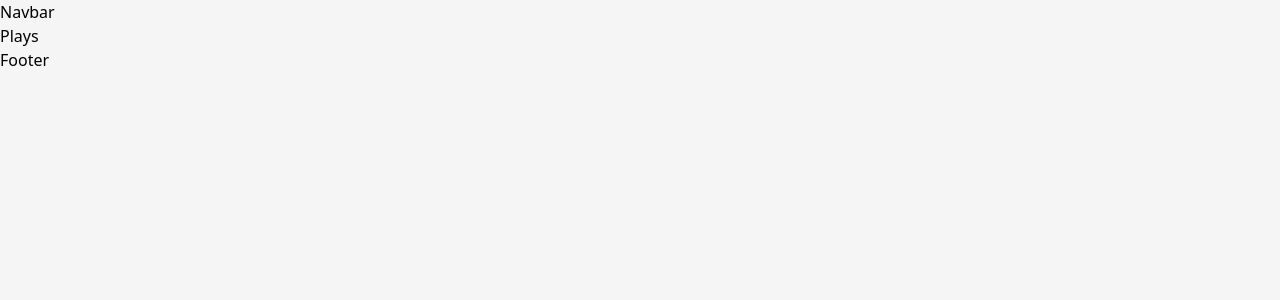
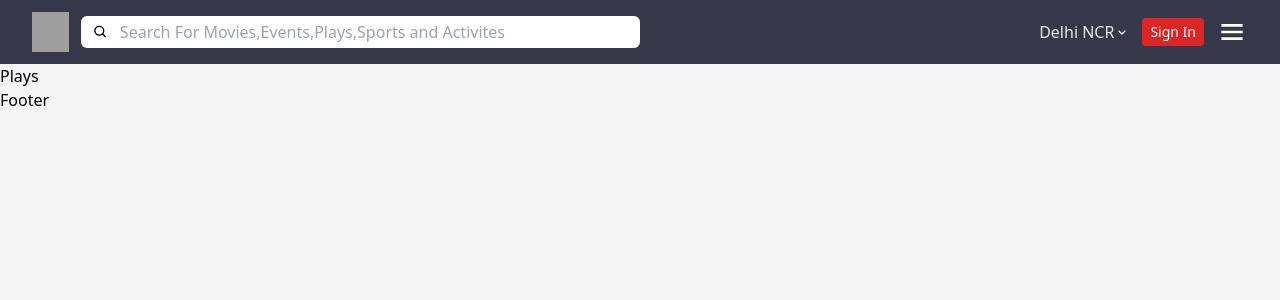
Before and after one commit to Aditya-raj77x/Book-My-Show-Clone, a React (Create React App) app: page /plays in a window 1280 px wide. Shown: the top 300 px of the page. Built offline with nearby package versions, Linux system fonts and the light colour scheme; grey boxes are pictures that could not be loaded.

Commit message:
completed navbar of home page

```diff
--- a/src/component/HeroCarousel/HeroCarousel.jsx
+++ b/src/component/HeroCarousel/HeroCarousel.jsx
@@ -49,6 +49,10 @@ const HeroCarousel = () => {
         slideToScroll: 1,
         nextArrow: <NextArrow/> ,
         prevArrow: <PervArrow/> ,
+        autoplay: true,
+        speed: 500,
+        autoplaySpeed: 2000,
+        cssEase: "linear"
 
     }
     const settings = {
@@ -59,6 +63,10 @@ const HeroCarousel = () => {
         slideToScroll: 1,
         nextArrow: <NextArrow/> ,
         prenArrow: <PervArrow/> ,
+        autoplay: true,
+        speed: 500,
+        autoplaySpeed: 2000,
+        cssEase: "linear"
 
     }
     return (
--- /dev/null
+++ b/src/component/Navbar/MovieNavbar.jsx
@@ -0,0 +1,9 @@
+import React from 'react'
+
+const MovieNavbar = () => {
+  return (
+    <div>MovieNavbar</div>
+  )
+}
+
+export default MovieNavbar
--- a/src/component/Navbar/Navbar.component.jsx
+++ b/src/component/Navbar/Navbar.component.jsx
@@ -1,8 +1,101 @@
 import React from 'react'
+//icons
+import { BiChevronDown, BiMenu, BiSearch } from "react-icons/bi"
 
+function Navsm() {
+  return (
+    <>
+      <div className='text-white flex items-center justify-between'>
+        <div>
+          <h3 className='text-xl font-bold '>It All Starts Here</h3>
+          <span className='text-gray-400 text-xs flex item-center cursor-pointer hover:text-white'>
+            Delhi NCR<BiChevronDown />
+          </span>
+        </div>
+        <div className='w-8 h-8'>
+          <BiSearch className='w-full h-full' />
+        </div>
+      </div>
+
+    </>
+  )
+}
+function Navmd() {
+  return (
+    <>
+      <div className='flex items-center w-full gap-3'>
+        <div className='h-10 w-10'>
+          <img
+            src="https://i.ibb.co/zPBYW3H/imgbin-bookmyshow-office-android-ticket-png.png"
+            alt="LOGO"
+            className='w-full h-full' />
+        </div>
+        <div className='w-full flex items-center gap-3 bg-white px-3 py-1 rounded-md'>
+          <BiSearch />
+          <input
+            type="search"
+            className='w-full bg-transparent border-none focus:outline-none'
+            placeholder='Search For Movies,Events,Plays,Sports and Activites' />
+        </div>
+        <div />
+      </div>
+      <div /></>
+  )
+}
+function Navlg() {
+  return (
+    <>
+      <div className='container flex mx-auto px-4 items-center justify-between '>
+        <div className='flex items-center w-1/2 gap-3'>
+          <div className='h-10 w-10'>
+            <img
+              src="https://i.ibb.co/zPBYW3H/imgbin-bookmyshow-office-android-ticket-png.png"
+              alt="LOGO"
+              className='w-full h-full' />
+          </div>
+          <div className='w-full flex items-center gap-3 bg-white px-3 py-1 rounded-md'>
+            <BiSearch />
+            <input
+              type="search"
+              className='w-full bg-transparent border-none focus:outline-none'
+              placeholder='Search For Movies,Events,Plays,Sports and Activites' />
+          </div>
+        </div>
+        <div className='flex items-center gap-3'>
+          <span className='text-gray-200 text-base flex items-center cursor-pointer hover:text-white'>
+            Delhi NCR <BiChevronDown />
+          </span>
+          <button className='bg-red-600 text-white px-2 py-1 text-sm rounded'>
+            Sign In
+          </button>
+          <div className='w-8 h-8 text-white'>
+            <BiMenu className='w-full h-full' />
+          </div>
+        </div>
+      </div>
+    </>
+  )
+}
+
+// main Component
 const Navbar = () => {
   return (
-    <div>Navbar</div>
+    <nav className='bg-darkBackground-700 px-4 py-3 '>
+      {/* Mobile Screen NavBar */}
+      <div className='md:hidden'>
+        <Navsm />
+      </div>
+      {/* Medium/tanlet Screen NavBar */}
+      <div className='hidden md:flex lg:hidden'>
+        <Navmd />
+      </div>
+
+      {/* Large/pc Screen NavBar */}
+      <div className='hidden md:hidden lg:flex'>
+        <Navlg />
+      </div>
+
+    </nav>
   )
 }
 
```
